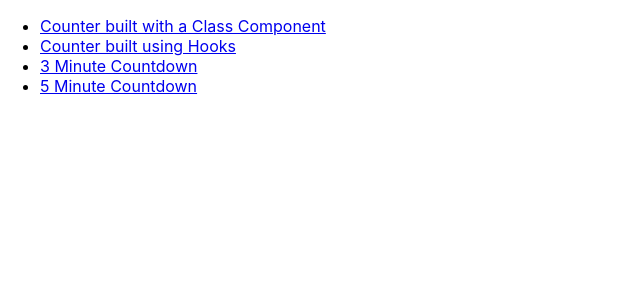
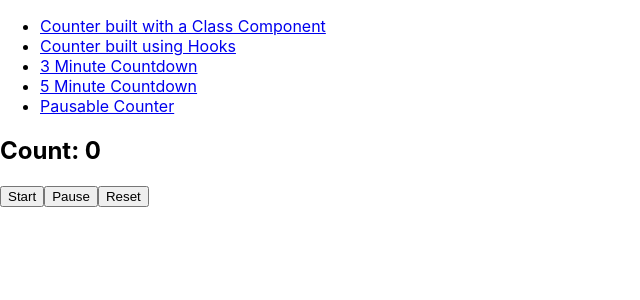
Before and after one commit to MMcClure11/counter-practice, a React (Create React App) app: page /pause-counter in a window 1280 px wide. Shown: the top 300 px of the page, without its empty margins (0-640 px from the left). Built offline with nearby package versions, Linux system fonts and the light colour scheme.

Commit message:
Add a pausable counter

```diff
--- a/src/App.js
+++ b/src/App.js
@@ -4,6 +4,7 @@ import ClassCounter from './components/ClassCounter'
 import HookCounter from './components/HookCounter'
 import Countdown from './components/Countdown'
 import CountdownFive from './components/CountdownFive'
+import PauseCounter from './components/PauseCounter'
 import NavBar from './containers/NavBar'
 
 
@@ -18,6 +19,7 @@ const App = () => {
       <Route exact path='/hook-counter'><HookCounter /></Route>
       <Route exact path='/countdown'><Countdown /></Route>
       <Route exact path='/countdown-5'><CountdownFive /></Route>
+      <Route exact path='/pause-counter'><PauseCounter /></Route>
     </Switch>
     </Router>
   )
--- /dev/null
+++ b/src/components/PauseCounter.js
@@ -0,0 +1,45 @@
+import React, { Component } from 'react'
+
+export default class PauseCounter extends Component {
+
+  state = {
+    count: 0
+  }
+
+  increment = () => {
+    this.setState((prevState) => ({
+      count: prevState.count + 1
+    }))
+  }
+
+  start = () => {
+    this.interval = setInterval(() => {
+      this.increment()
+    }, 1000);
+  }
+
+  pause = () => {
+    clearInterval(this.interval)
+  }
+
+  reset = () => {
+    this.setState({count: 0})
+  }
+
+  componentWillUnmount() {
+    clearInterval(this.interval)
+  }
+
+  render(){
+    return(
+      <div>
+        <h2>Count: { this.state.count }</h2>
+        <div>
+          <button onClick={ this.start }>Start</button>
+          <button onClick={ this.pause }>Pause</button>
+          <button onClick={ this.reset }>Reset</button>
+        </div>
+      </div>
+    )
+  }
+}
--- a/src/containers/NavBar.js
+++ b/src/containers/NavBar.js
@@ -16,6 +16,9 @@ const NavBar = () => {
         <li>
           <NavLink to='countdown-5'>5 Minute Countdown</NavLink>
         </li>
+        <li>
+          <NavLink to='pause-counter'>Pausable Counter</NavLink>
+        </li>
       </ul>
     </div>
   )
```
Also changed, not shown: 1 other file (tests, documents, lock files or other folders).
